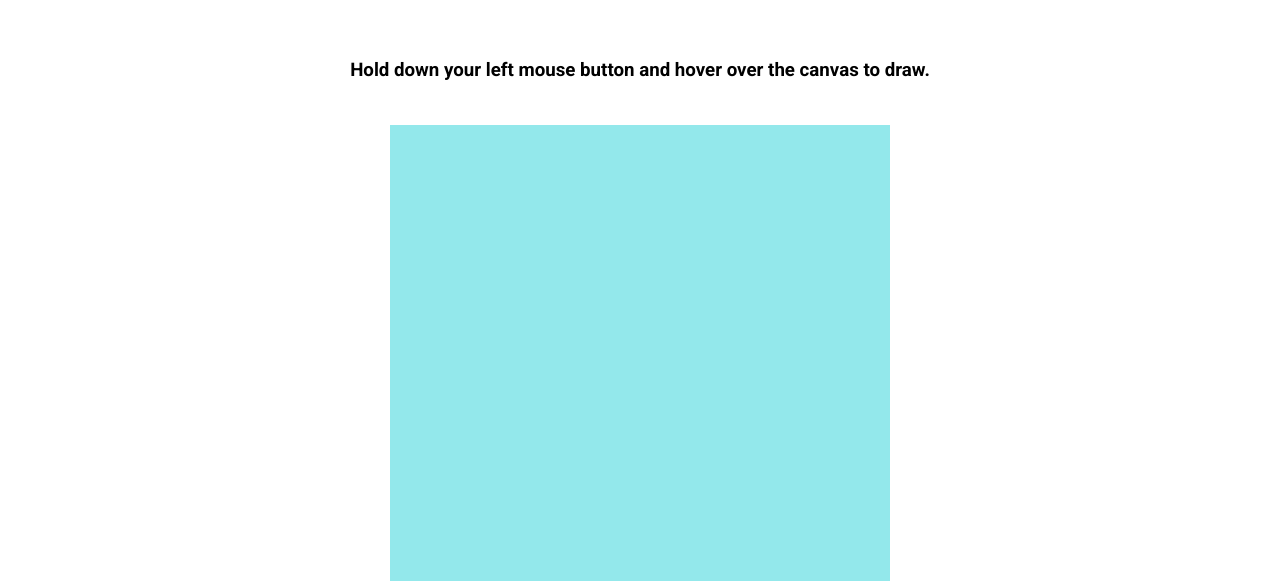
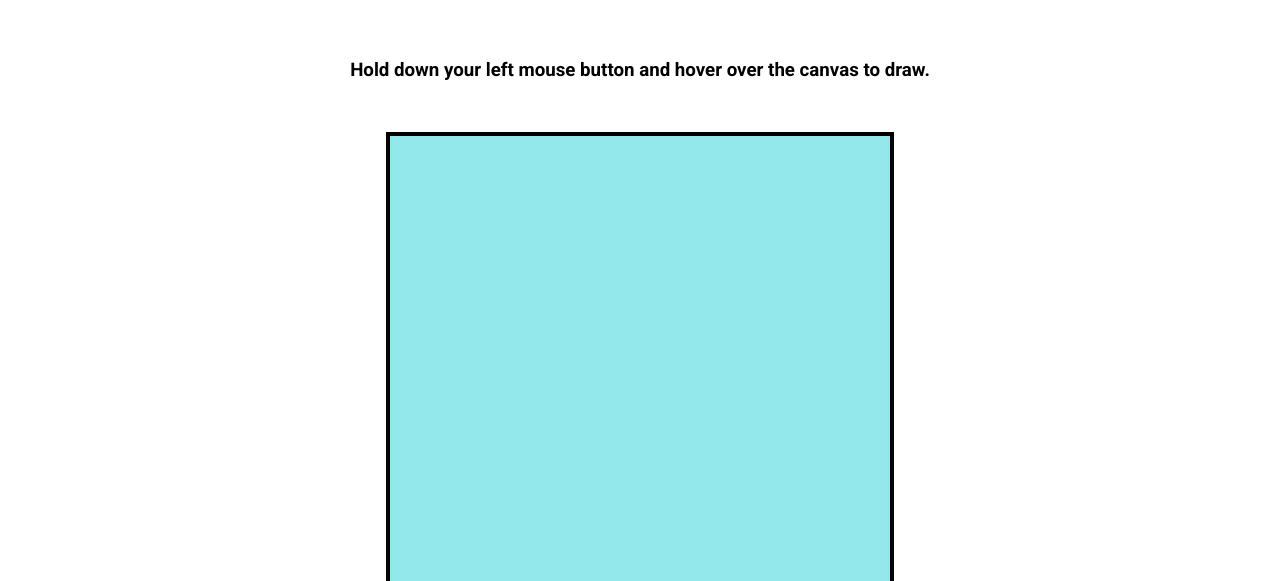
Before and after one commit to keifer-may/etch-a-sketch, a plain HTML site: page index.html in a window 1280 px wide. Shown: the part 146-727 px from the top of the page. Drawn offline with Linux system fonts and the light colour scheme.

Commit message:
Edit layout and styling of elements

```diff
--- a/app.js
+++ b/app.js
@@ -1,9 +1,36 @@
-const numItems = 75;
+const content = document.querySelector(".content");
 const canvas = document.querySelector(".container");
 const color = "black";
 const instructions = document.querySelector(".instructions");
+// const gridInputAttributes = {
+//   type: "range",
+//   name: "grid",
+//   min: "16",
+//   max: "100",
+//   step: "4",
+//   defaultValue: "16",
+// }
+
+// need to determine how to use input objects to interact with the canvas and the game--
+// fix the gridInput tools so that the uuser can edit the number of pixels in the canvas
+
 
 let drawing = false;
+let numItems = '16';
+
+// function setAttributes(element, attributes) {
+//   Object.keys(attributes).forEach(attr => {
+//     element.setAttribute(attr, attributes[attr]);
+//   });
+// }
+
+
+// let gridDiv = document.createElement('div');
+// let gridInput = document.createElement('input');
+// gridDiv.appendChild(content);
+// gridInput.appendChild(gridDiv);
+
+// setAttributes(gridInput, gridInputAttributes);
 
 
 function createGrid(width) {
@@ -22,7 +49,7 @@ function createGrid(width) {
   }
 }
 
-createGrid(numItems);
+createGrid(parseInt(numItems));
 
 const pixels = canvas.childNodes;
 
@@ -37,9 +64,10 @@ function draw() {
 }
 
 canvas.addEventListener("mousedown", (e) => {
+  instructions.style.visibility = 'hidden';
+
   drawing = true;
   draw();
-  instructions.style.display = 'none';
 });
 
 canvas.addEventListener("mouseup", (e) => {
--- a/index.html
+++ b/index.html
@@ -16,9 +16,9 @@
   <div class="instructions">
     <h3>Hold down your left mouse button and hover over the canvas to draw.</h3>
   </div>
-  <div class="container">
+  <div class="content"></div>
+  <div class="container"></div>
 
-  </div>
   <div class="footer-container">
     <div class="footer">
       <p>
--- a/style.css
+++ b/style.css
@@ -16,17 +16,21 @@ h1{
 
 .instructions{
   align-self: center;
-  padding: 0;
+  padding: 0 0 2rem 0;
   margin: 0;
 }
 
+.content{
+  /* align-self: center;
+  padding: 2%; */
+}
+
 .container{
+  align-self: center;
   height: 500px;
   width: 500px;
   display: grid;
-  align-self: center;
-  padding: 2%;
-  box-shadow: #7d8491;
+  border: 0.25rem solid black;
 }
 
 .container > * {
```
